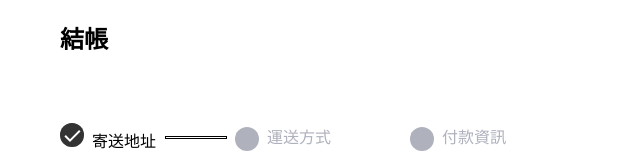
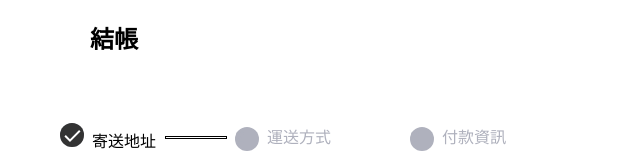
Before and after one commit to thAilurus/Alpha-shop, a React (Create React App) app: page / in a window 1280 px wide. Shown: the top 160 px of the page, without its empty margins (62-702 px from the left). Built offline with nearby package versions, Linux system fonts and the light colour scheme.

Commit message:
Adjust margin left of register title

```diff
--- a/src/components/register/register.module.scss
+++ b/src/components/register/register.module.scss
@@ -8,6 +8,6 @@
   margin-left: 2rem;
 
   .registerTitle {
-
+    margin-left: 30px;
   }
 }
```
